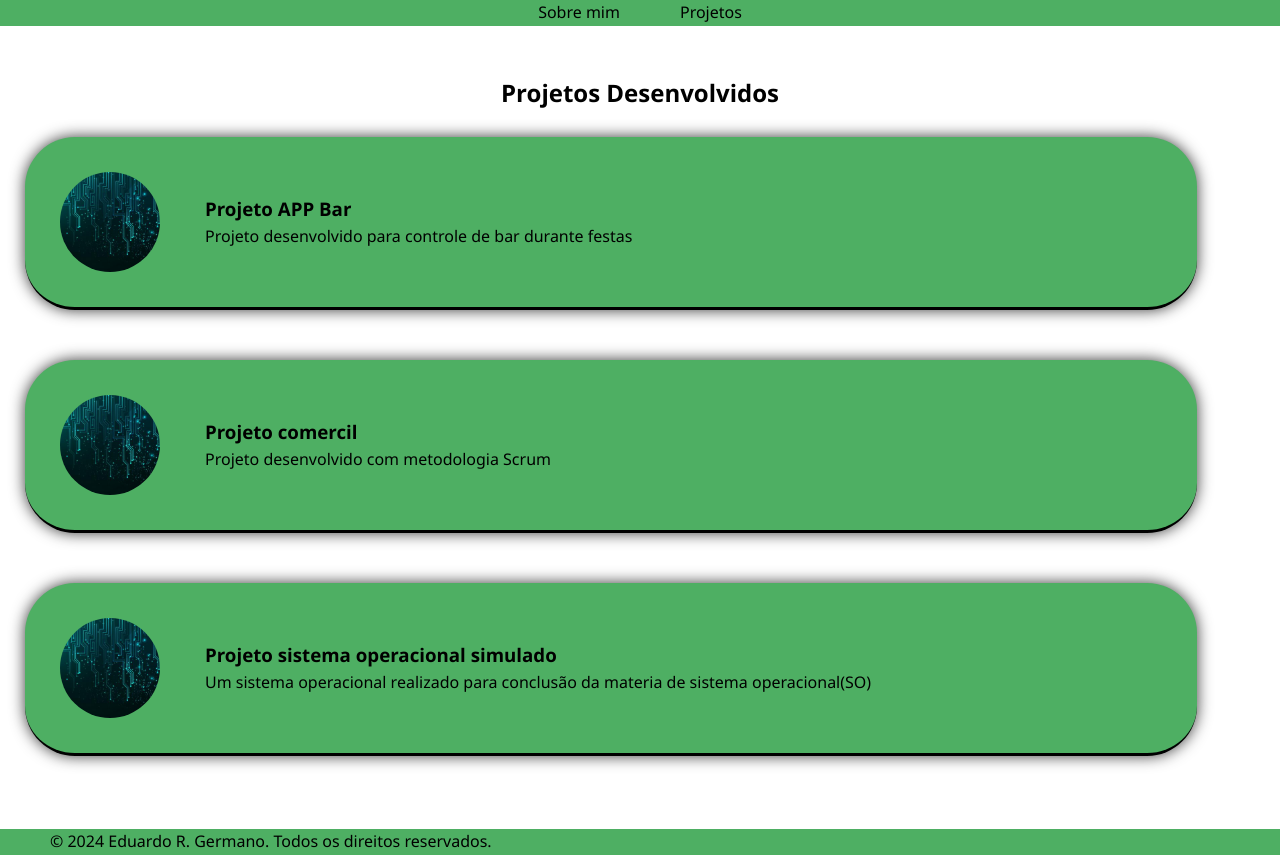
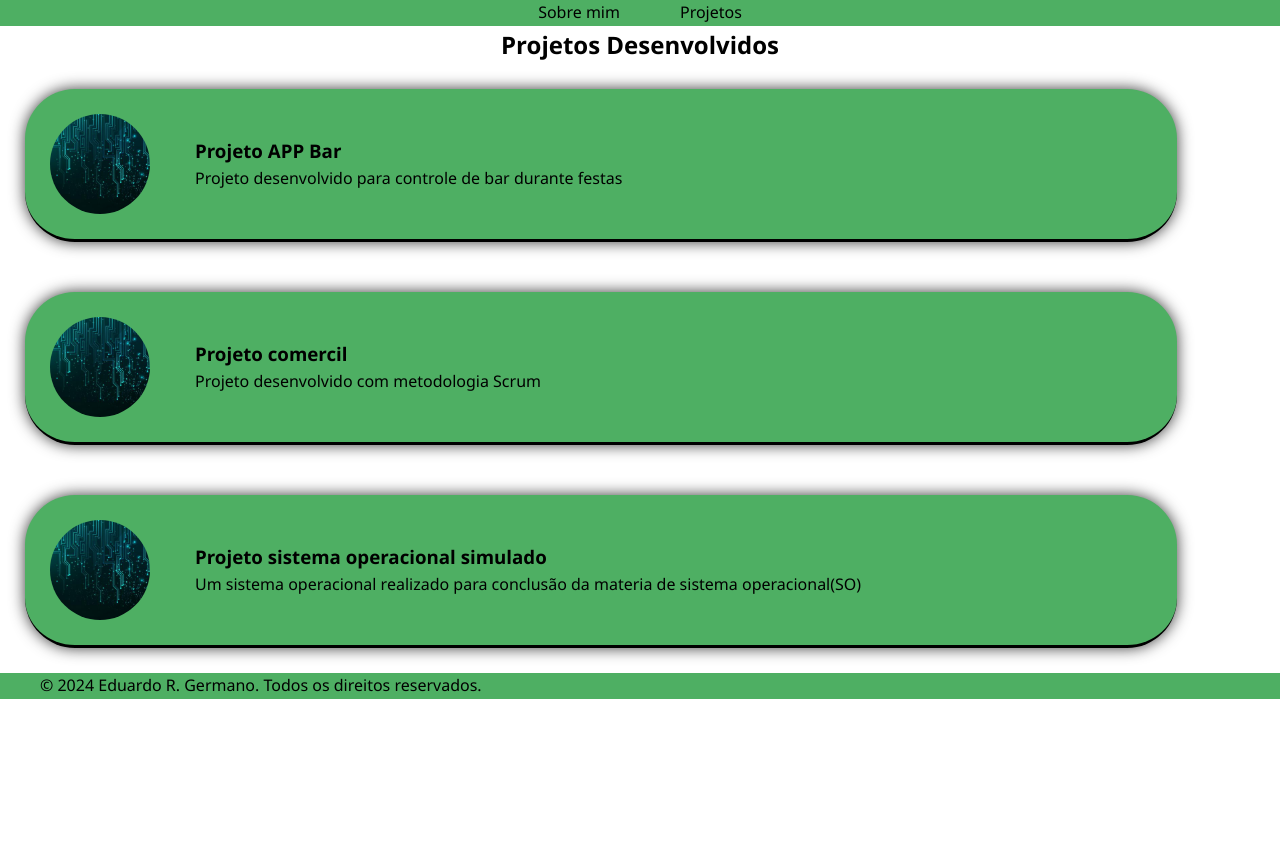
Before and after one commit to EduardorGermano/Portfolio, a plain HTML site: page projetos.html in a window 1280 px wide. After the commit the page ends 800 px from the top, so only its background shows below. Drawn offline with Linux system fonts and the light colour scheme.

Commit message:
Finalizado

```diff
--- a/css/estilo.css
+++ b/css/estilo.css
@@ -18,14 +18,12 @@ h1{
 
 .container-index {
     max-width: 1200px;
-    padding: 0 20px;
     margin: auto;
 }
 
 .site-header, .site-footer {
     background-color: #4eaf63;
     color: rgb(0, 0, 0);
-    padding: 0 30px;
 }
 
 .main-navigation ul {
@@ -112,14 +110,13 @@ h1{
     display: flex;
     flex-direction: column;
     justify-content: space-evenly;
-    margin: 3rem 0;
     transition: background-color 0, 3s;
 }
 
 .card-container {
     border-bottom: 3px solid;
     background-color: #4eaf63;
-    padding: 10px;
+    padding: 0px;
     margin: 25px;
     display: flex;
     border-radius: 50px;
@@ -128,7 +125,7 @@ h1{
     box-shadow: 0 0 15px #383838;
 }
 
-.container :hover {
+.card-container:hover {
     background-color: #2f7e40;
 }
 
```
Also changed, not shown: index.html (+2 -2 lines), projetos.html (line endings or trailing spaces).
